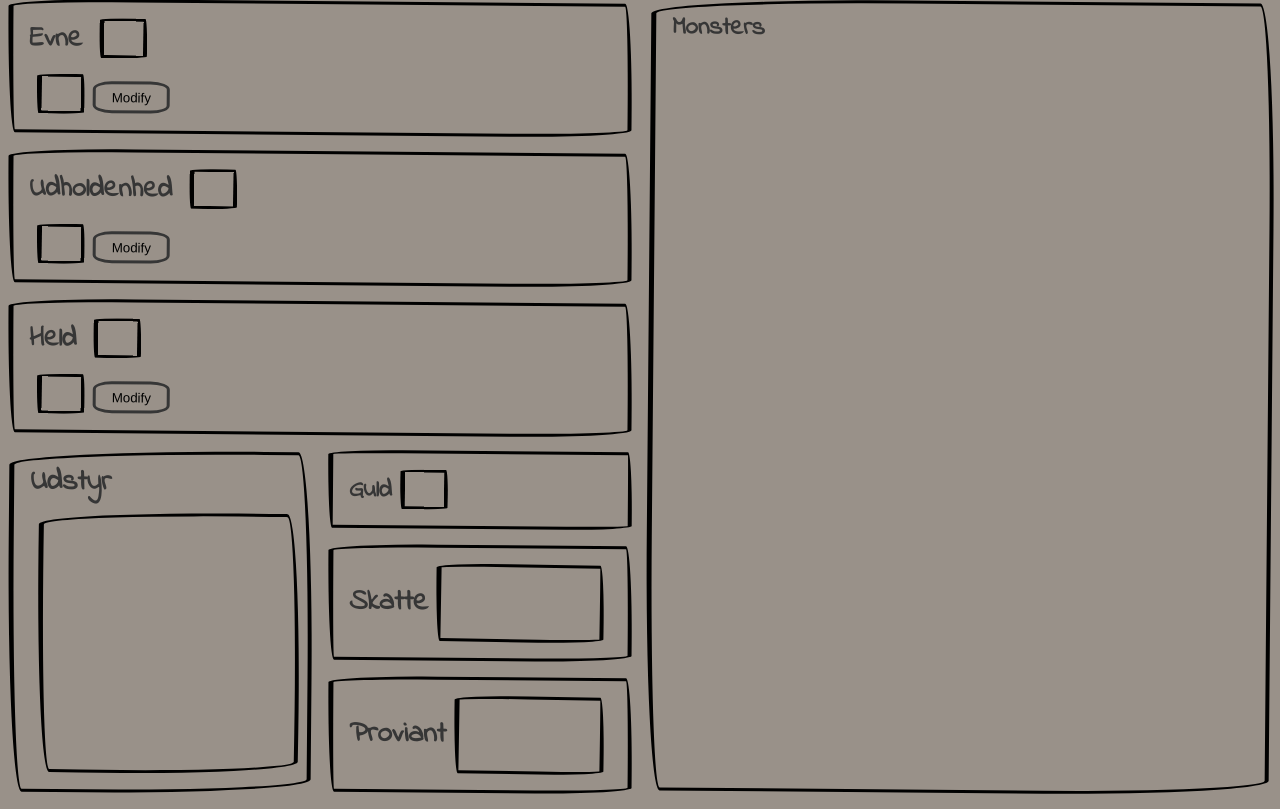
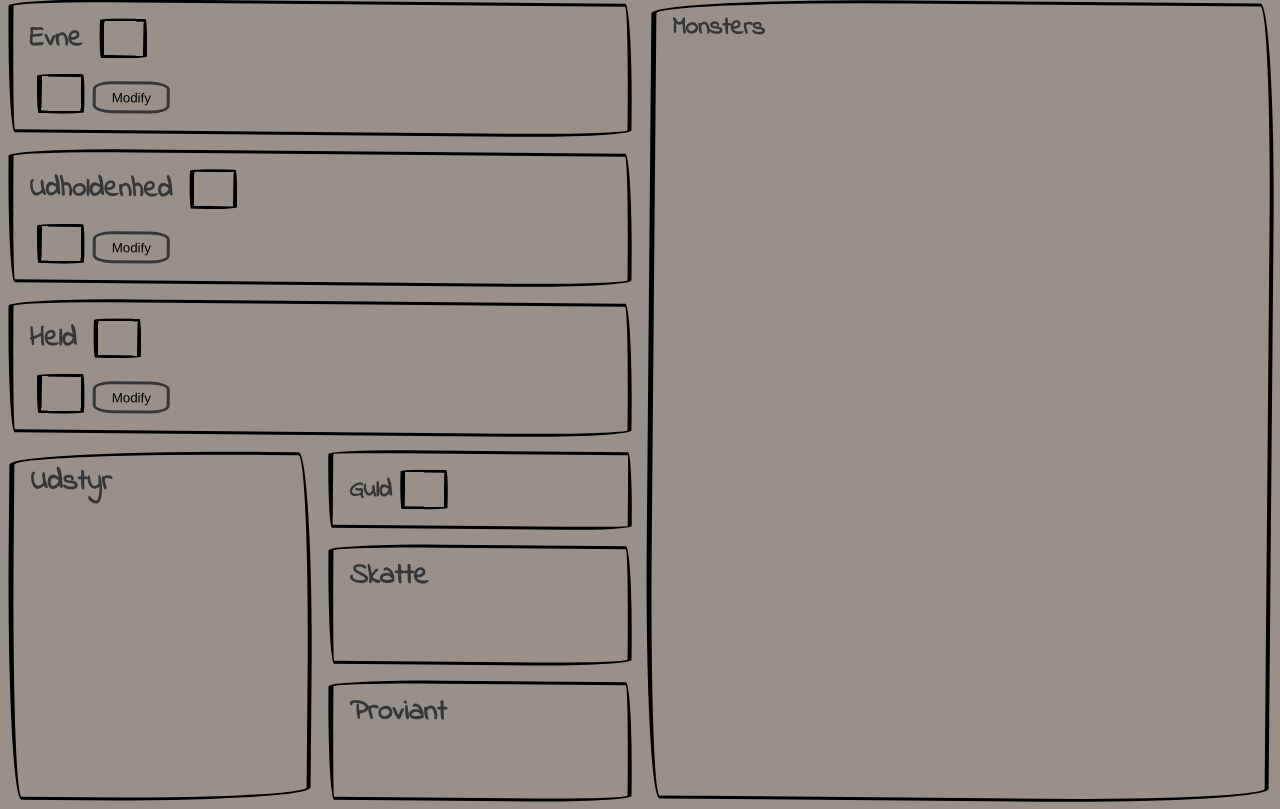
Before and after one commit to donjo9/snt, a plain HTML site: page index.htm in a window 1280 px wide. Shown: the part 80-889 px from the top of the page. Drawn offline with Linux system fonts and the light colour scheme.

Commit message:
redesign textareas

```diff
--- a/index.htm
+++ b/index.htm
@@ -58,18 +58,18 @@
     </div>
     <div class="box" id="udstyr">
       <h3>Udstyr</h3>
-      <textarea class="box"></textarea>
+      <textarea></textarea>
     </div>
     <div class="box" id="guld">
       Guld<input type="number" class="numbers box" />
     </div>
     <div class="box" id="skatte">
       <h3>Skatte</h3>
-      <textarea class="box"></textarea>
+      <textarea></textarea>
     </div>
     <div class="box" id="proviant">
       <h3>Proviant</h3>
-      <textarea class="box"></textarea>
+      <textarea></textarea>
     </div>
 
     <h1>Monsterskema</h1>
--- a/styles.css
+++ b/styles.css
@@ -143,7 +143,7 @@ body > h1 {
 #skatte {
   grid-area: skatte;
   display: flex;
-  align-items: center;
+  flex-direction: column;
 }
 textarea {
   font-family: inherit;
@@ -151,7 +151,11 @@ textarea {
   flex-grow: 1;
   width: 100%;
   background-color: inherit;
+
+  border: none;
   resize: none;
+  scrollbar-width: thin; /* "auto" or "thin" */
+  scrollbar-color: #999189 rgb(54, 54, 54); /* scroll thumb and track */
 }
 textarea:focus {
   outline: none;
@@ -160,7 +164,7 @@ textarea:focus {
 #proviant {
   grid-area: proviant;
   display: flex;
-  align-items: center;
+  flex-direction: column;
 }
 
 #monster {
```
